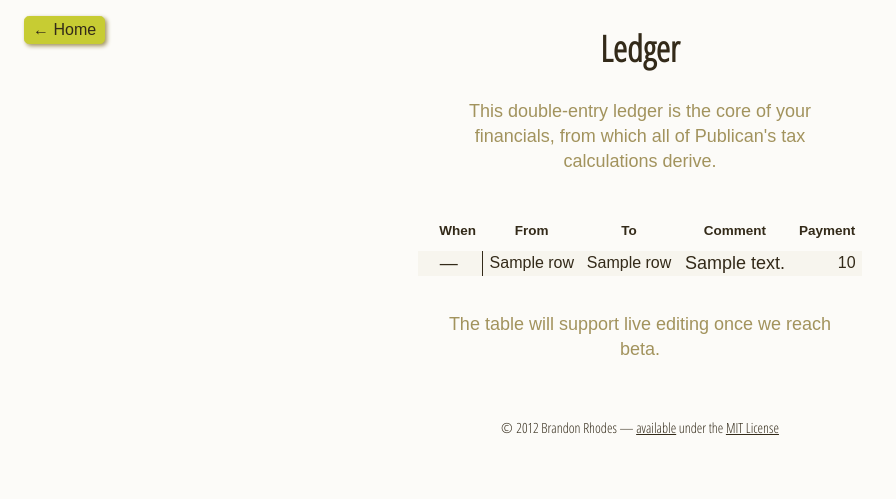
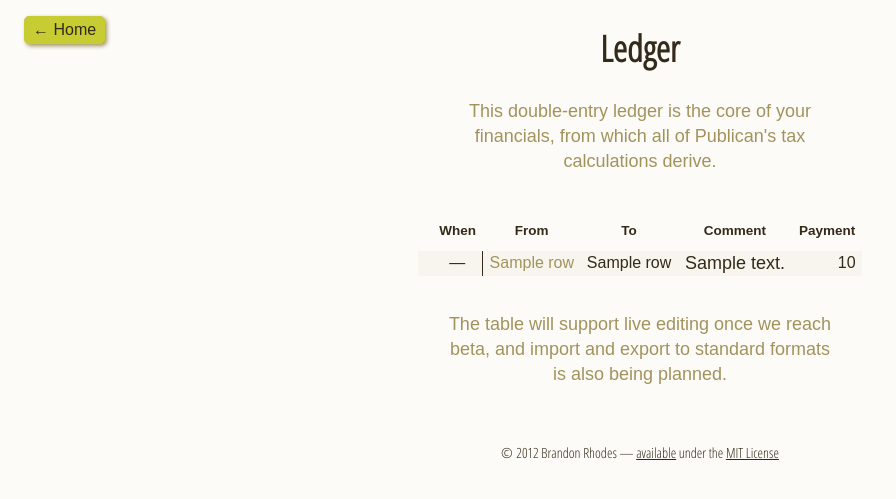
Before and after one commit to brandon-rhodes/publicanus, a Django app: template publican/frontend/templates/publican/ledger.html in a window 1280 px wide. Shown: the top 499 px of the page, without its empty margins (0-896 px from the left). Run offline with Django 3.2, Linux system fonts and the light colour scheme; the template is opened without the code that fills it: most values are stand-ins (such as "Sample title", 1, 10 or a date in 2020); parts of the project's set-up code (start-up, migrations or seed data) failed here and were passed over.

Commit message:
Finished styling the ledger

```diff
--- a/publican/frontend/static/styles/screen.css
+++ b/publican/frontend/static/styles/screen.css
@@ -695,6 +695,15 @@ hgroup h1 {
   padding-top: .2em;
 }
 
+/* This table lives on the Ledger page. */
+.ledger-table td:nth-child(2) {
+  text-align: center;
+  font-size: 0.88889em;
+}
+.ledger-table td:nth-child(3) {
+  color: #a2935d;
+}
+
 /* This table, from the Filing page, displays the values in a particular
    form as filed on a particular date. */
 .filing-table th {
--- a/publican/frontend/templates/publican/ledger.html
+++ b/publican/frontend/templates/publican/ledger.html
@@ -13,7 +13,7 @@
   from which all of Publican's tax calculations derive.
 </p>
 
-<table class="main-timeline">
+<table class="main-timeline ledger-table">
   <tr>
     <th>
     <th>When
@@ -37,7 +37,8 @@
 </table>
 
 <p>
-  The table will support live editing once we reach beta.
+  The table will support live editing once we reach beta,
+  and import and export to standard formats is also being planned.
 </p>
 
 {% endblock %}
--- a/sass/screen.scss
+++ b/sass/screen.scss
@@ -209,6 +209,13 @@ hgroup {
     }
 }
 
+/* This table lives on the Ledger page. */
+
+.ledger-table {
+    td:nth-child(2) { text-align: center; font-size: $smallnum; }
+    td:nth-child(3) { color: $lighttext; }
+}
+
 /* This table, from the Filing page, displays the values in a particular
    form as filed on a particular date. */
 
```
Also changed, not shown: publican/engine/tests/sample.py (+2 -0 lines).
